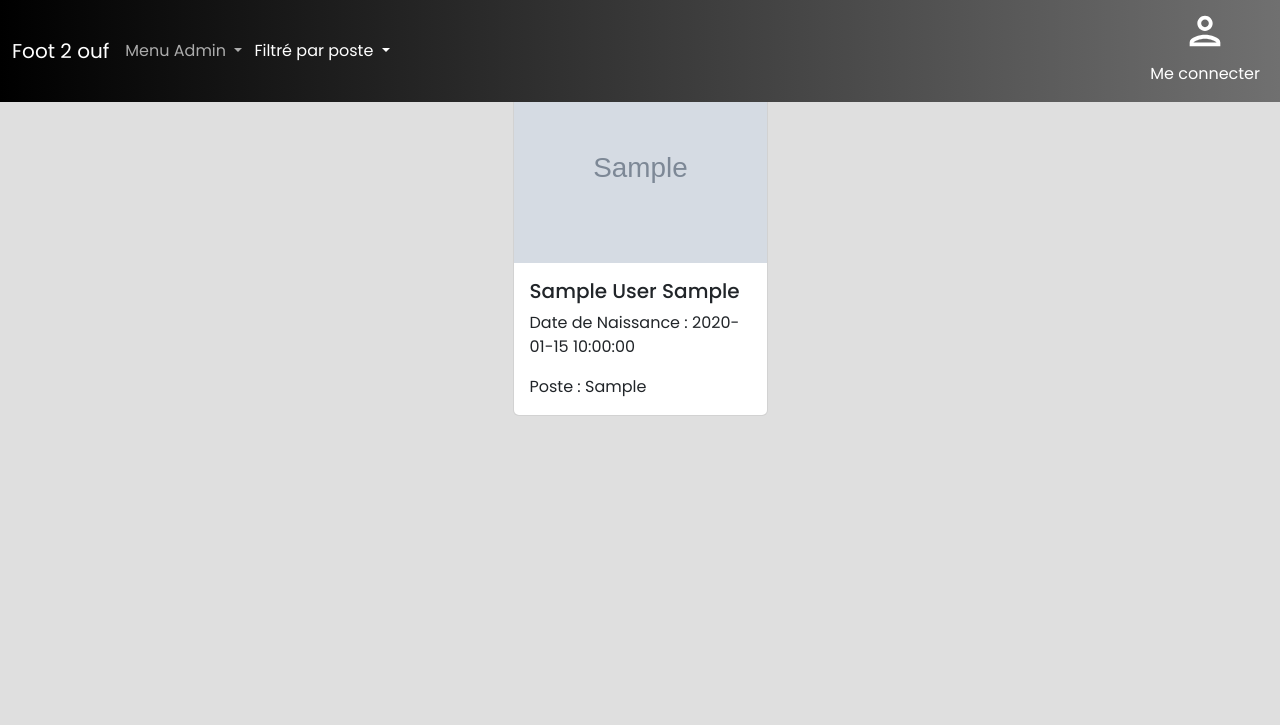
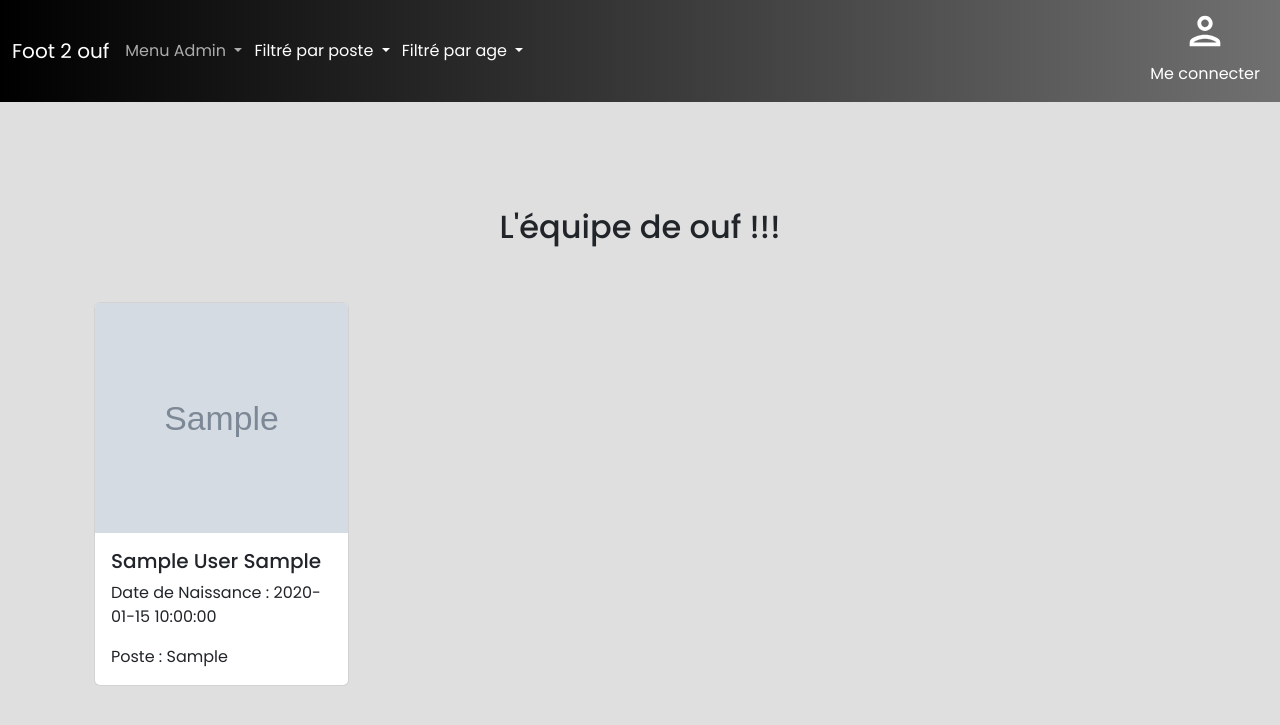
Before and after one commit to Moonbrite/exam-blanc, a PHP site: page / in a window 1280 px wide. Shown: the top 725 px of the page. Run offline with PHP 8.4, Linux system fonts and the light colour scheme; tables that the repository leaves empty or names only in its code hold one stand-in row (values such as "Sample post"); grey boxes marked "Sample" are stand-in pictures; some libraries are stand-ins or nearby versions.

Commit message:
modif sur le header ajout du tris avec age et redirection qui ne fonctionner plus rajoute de la fonction

```diff
--- a/blocks/header.php
+++ b/blocks/header.php
@@ -36,19 +36,39 @@
                                 </button>
                                 <ul class="dropdown-menu dropdown-menu-dark">
                                     <li>
-                                        <a class="text-decoration-none d-flex flex-column dropdown-item" href="index.php?attq=true">Attaquant</a>
+                                        <a class="text-decoration-none d-flex flex-column dropdown-item" href="index.php?postes=Attaquant">Attaquant</a>
                                     </li>
                                     <li>
-                                        <a class="text-decoration-none d-flex flex-column dropdown-item" href="index.php?def=true">Défenseur</a>
+                                        <a class="text-decoration-none d-flex flex-column dropdown-item" href="index.php?postes=Défenseur">Défenseur</a>
                                     </li>
                                     <li>
-                                        <a class="text-decoration-none d-flex flex-column dropdown-item" href="index.php?Gardien=true">Gardien</a>
+                                        <a class="text-decoration-none d-flex flex-column dropdown-item" href="index.php?postes=Gardien">Gardien</a>
                                     </li>
                                     <li>
-                                        <a class="text-decoration-none d-flex flex-column dropdown-item" href="index.php?Milieu=true">Milieu</a>
+                                        <a class="text-decoration-none d-flex flex-column dropdown-item" href="index.php?postes=Milieu">Milieu</a>
                                     </li>
                                     <li>
-                                        <a class="text-decoration-none d-flex flex-column dropdown-item" href="index.php?Rien=true">Pas de Filtre</a>
+                                        <a class="text-decoration-none d-flex flex-column dropdown-item" href="index.php">Pas de Filtre</a>
+                                    </li>
+                                </ul>
+                            </li>
+                        </ul
+                    </div>
+                    <div class="navbar-collapse" id="navbarNavDarkDropdown">
+                        <ul class="navbar-nav">
+                            <li class="nav-item dropdown">
+                                <button class="btn btn-dark dropdown-toggle no-border ps-0" data-bs-toggle="dropdown" aria-expanded="false">
+                                    Filtré par age
+                                </button>
+                                <ul class="dropdown-menu dropdown-menu-dark">
+                                    <li>
+                                        <a class="text-decoration-none d-flex flex-column dropdown-item" href="index.php?ages=DESC">DESC</a>
+                                    </li>
+                                    <li>
+                                        <a class="text-decoration-none d-flex flex-column dropdown-item" href="index.php?ages=ASC">ASC</a>
+                                    </li>
+                                    <li>
+                                        <a class="text-decoration-none d-flex flex-column dropdown-item" href="index.php">Pas de Filtre</a>
                                     </li>
                                 </ul>
                             </li>
--- a/connection.php
+++ b/connection.php
@@ -1,5 +1,9 @@
 <?php
 session_start();
+if(array_key_exists("user",$_SESSION)) {
+    header('Location: index.php');
+    exit();
+}
 $error =null;
 if($_SERVER["REQUEST_METHOD"]=="POST"){
     if($_POST["user"] == "ddechamps" && $_POST ["password"] == "ddechamps") {
--- a/css/style.css
+++ b/css/style.css
@@ -1,3 +1,4 @@
+@charset "UTF-8";
 * {
   font-family: "Poppins", sans-serif;
   margin: 0;
@@ -97,4 +98,29 @@ form button[type=submit]:hover {
   background-color: #d35400;
 }
 
+.img-previsu {
+  max-width: 150px;
+}
+
+.card img {
+  height: 230px;
+  object-fit: cover;
+}
+
+.Attaquant {
+  color: red;
+}
+
+.Défenseur {
+  color: #00a5ff;
+}
+
+.Gardien {
+  color: #e1d000;
+}
+
+.Milieu {
+  color: darkgreen;
+}
+
 /*# sourceMappingURL=style.css.map */
--- a/css/style.scss
+++ b/css/style.scss
@@ -102,3 +102,24 @@ form button[type="submit"]:focus,
 form button[type="submit"]:hover {
   background-color: #d35400;
 }
+
+.img-previsu {
+  max-width: 150px;
+}
+
+.card img {
+  height: 230px;
+  object-fit: cover;
+}
+.Attaquant{
+  color: red;
+}
+.Défenseur{
+  color: #00a5ff;
+}
+.Gardien{
+  color: #e1d000;
+}
+.Milieu {
+  color: darkgreen;
+}
--- a/index.php
+++ b/index.php
@@ -2,20 +2,20 @@
 session_start();
 include "blocks/function.php";
 $pdo = dbconnect();
-if (array_key_exists("attq",$_GET)) {
-    $query = $pdo->query('SELECT * FROM users WHERE poste ="Attaquant"');
+if (array_key_exists("postes",$_GET)) {
+    $query = $pdo->prepare('SELECT * FROM users WHERE poste = :poste');
+    $query->execute(["poste" => $_GET['postes']]);
     $resultas = $query->fetchAll();
-}elseif(array_key_exists("def",$_GET)) {
-    $query = $pdo->query('SELECT * FROM users WHERE poste ="Défenseur"');
+}else{
+    $query = $pdo->query('SELECT * FROM users ORDER BY poste');
     $resultas = $query->fetchAll();
-}elseif(array_key_exists("Gardien",$_GET)) {
-    $query = $pdo->query('SELECT * FROM users WHERE poste ="Gardien"');
-    $resultas = $query->fetchAll();
-}elseif(array_key_exists("Milieu",$_GET)) {
-    $query = $pdo->query('SELECT * FROM users WHERE poste ="Milieu"');
-    $resultas = $query->fetchAll();
-}elseif(array_key_exists("rien",$_GET)) {
-    $query = $pdo->query('SELECT * FROM users ORDER BY poste');
+}
+if (array_key_exists("ages", $_GET)) {
+    // Assurez-vous que la valeur passée dans $_GET['ages'] est soit "ASC" soit "DESC"
+    $direction = ($_GET['ages'] == 'DESC') ? 'DESC' : 'ASC';
+
+    $query = $pdo->prepare('SELECT * FROM users ORDER BY date_of_birth ' . $direction);
+    $query->execute();
     $resultas = $query->fetchAll();
 }else{
     $query = $pdo->query('SELECT * FROM users ORDER BY poste');
@@ -50,7 +50,6 @@ if(array_key_exists("user",$_SESSION)) {
                 unlink($filePath);
             }
         }
-
         header("Location:index.php");
         exit();
     }
@@ -74,18 +73,24 @@ if(array_key_exists("user",$_SESSION)) {
 <body>
 <?php
 include "blocks/header.php";
-var_dump($_SESSION);
 ?>
-<div class="container row m-auto">
+<h3 class="text-center"><?php
+    if (array_key_exists("postes",$_GET)) {
+        echo ($_GET['postes']);
+    }else{
+        echo ("<h2 class='text-center'>L'équipe de ouf !!!</h2>");
+    }
+?></h3>
+<div class="container row m-auto mb-5">
     <?php
     foreach ($resultas as $resulta) {
             $nomPernom = $resulta["name"] . " " . $resulta["firstname"];
-            echo('<div class="col-3 m-auto mt-5"><div class="card">
+            echo('<div class="col-3 mt-5"><div class="card">
         <img src="' . htmlspecialchars($resulta["image"]) . '" class="card-img-top" alt="...">
         <div class="card-body">
         <h5 class="card-title">' . htmlspecialchars($nomPernom) . '</h5>
         <p class="card-text">Date de Naissance : ' . htmlspecialchars($resulta["date_of_birth"]) . '</p>
-        <p class="card-text">Poste : ' . htmlspecialchars($resulta["poste"]) . '</p>');
+        <p class="card-text ' . htmlspecialchars($resulta["poste"]) . ' ">Poste : ' . htmlspecialchars($resulta["poste"]) . '</p>');
             if (array_key_exists("user", $_SESSION)) {
                 echo('<a class="btn btn-danger" href="?suprimer=' . htmlspecialchars($resulta["id"]) . '">Suprimer le joueur</a>
                     <a class="btn btn-success mt-2" href="edit.php?modifier=' . htmlspecialchars($resulta["id"]) . '">Modifier le joueur</a>');
```
Also changed, not shown: admin.php (+34 -39 lines), blocks/redirection.php (added, +15 -0 lines), edit.php (+36 -29 lines), 1 other file.
